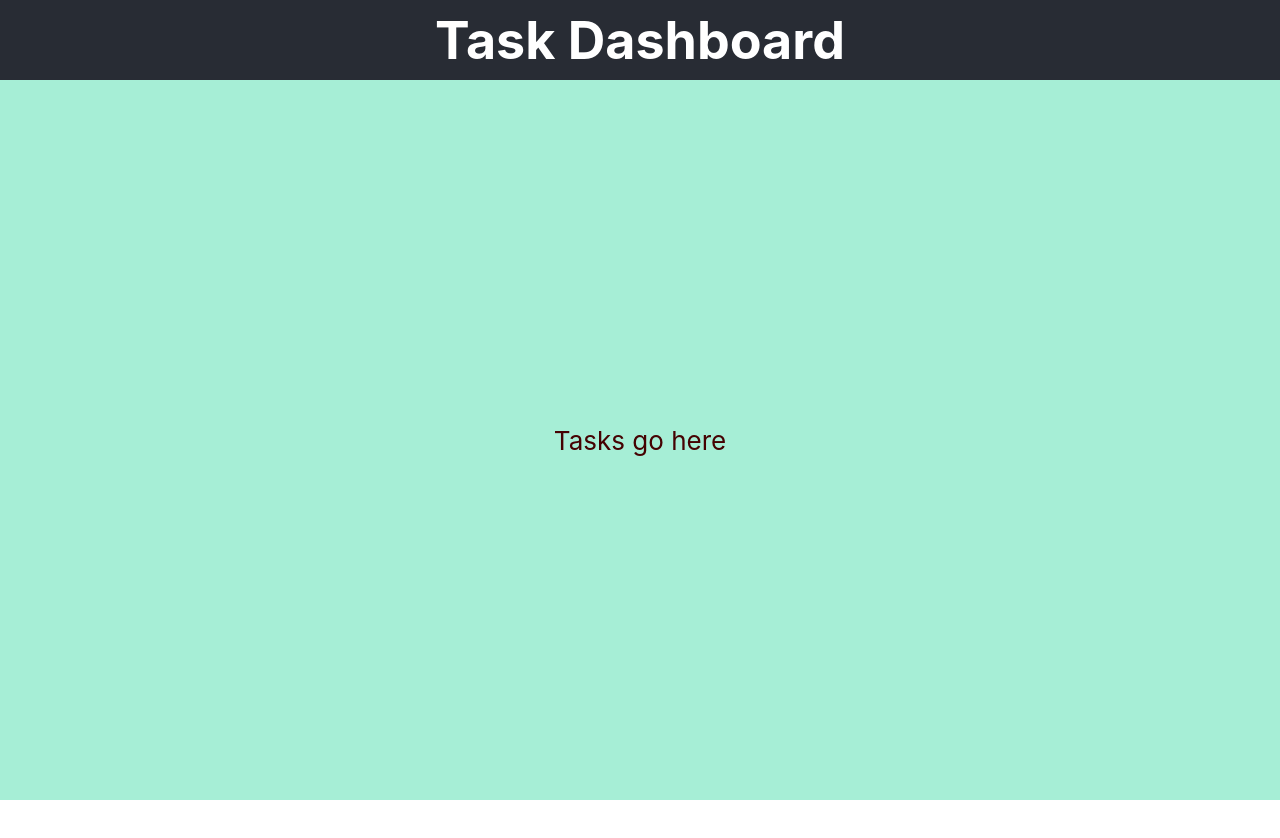
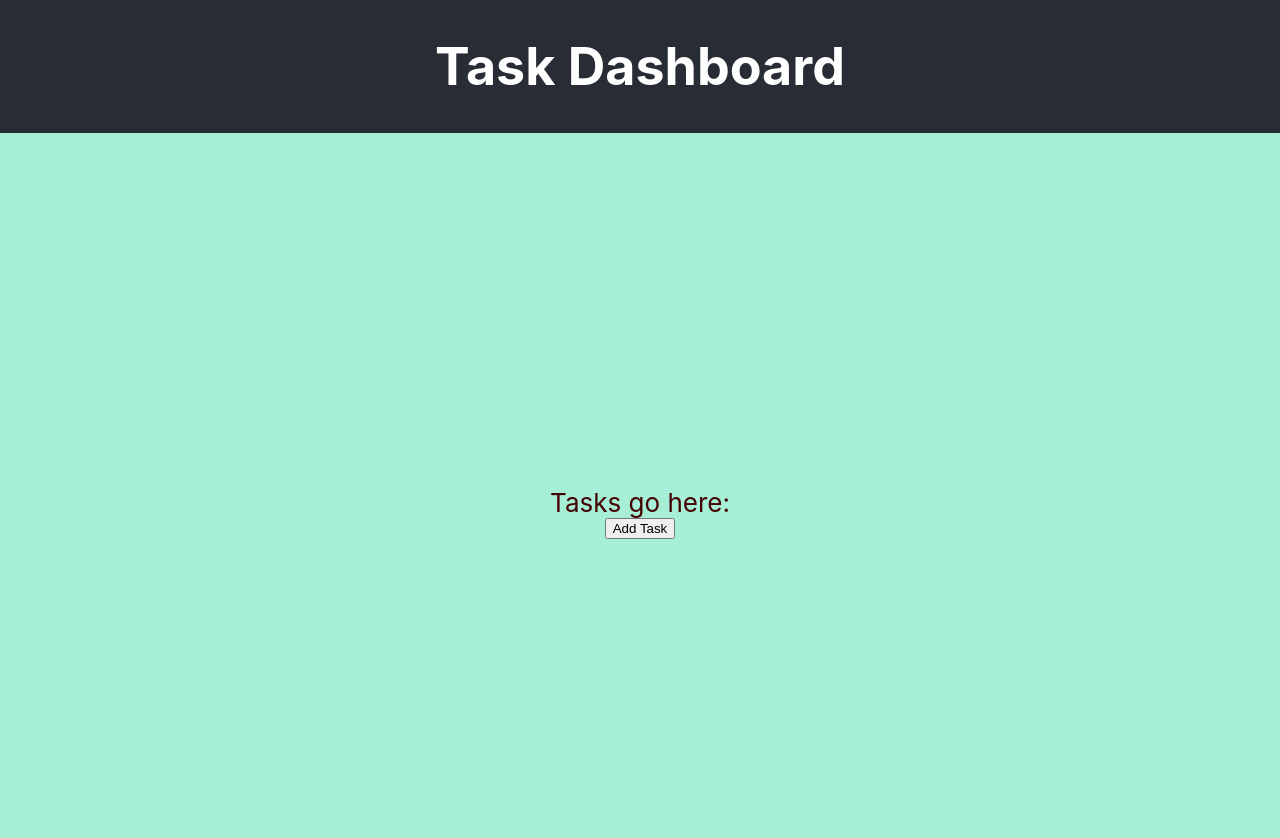
Before and after one commit to HuangYH988/dashboard_elitefit, a React (Create React App) app: page / in a window 1280 px wide. Shown: the top 838 px of the page. Before the commit the page ends 800 px from the top, so only its background shows below. Built offline with nearby package versions, Linux system fonts and the light colour scheme.

Commit message:
added local sotrage and Task.js

```diff
--- a/src/App.css
+++ b/src/App.css
@@ -15,7 +15,7 @@
 
 .App-header {
   background-color: #282c34;
-  height: 10vh;
+  min-height: 5vh;
   display: flex;
   flex-direction: column;
   align-items: center;
@@ -24,7 +24,7 @@
   color: white;
 }
 .App-body{
-  height:90vh;
+  min-height: 95vh;
   background-color: rgb(166, 238, 214);
   display: flex;
   flex-direction: column;
@@ -46,3 +46,11 @@
     transform: rotate(360deg);
   }
 }
+
+.Task{
+  display: inline;
+  border: solid 2px black;
+  border-radius: 10px;
+  padding: 5px;
+  margin: 5px;
+}
--- /dev/null
+++ b/src/Components/Task.js
@@ -0,0 +1,21 @@
+import React from "react";
+
+export function Task(props) {
+  const { taskName, value, onDelete } = props;
+
+  const handleDelete = () => {
+    onDelete(taskName); // Call the onDelete function passed from the parent component
+  };
+
+  return (
+    <div className="Task">
+      <h3>Name: {taskName}</h3>
+      <h5>Description: {value}</h5>
+      <h5>Due date:</h5>
+      <h5>Priority level:</h5>
+      <h5>Assigned to:</h5>
+      <button>Edit Task</button>
+      <button onClick={handleDelete}>Delete Task</button> {/* Attach onClick event */}
+    </div>
+  );
+}
--- a/src/Home.js
+++ b/src/Home.js
@@ -1,14 +1,45 @@
+import React, { useState, useEffect } from "react";
+import { Task } from "./Components/Task";
+
 export function HomePage() {
+  const [taskList, setTaskList] = useState(
+    JSON.parse(localStorage.getItem("taskList")) || []
+  );
+  const [tempCount, setTempCount] = useState(0);
+
+  useEffect(() => {
+    localStorage.setItem("taskList", JSON.stringify(taskList));
+  }, [taskList]);
+
+  const tempAddTask = () => {
+    const newItem = { Name: "Task" + tempCount, otherValue1: tempCount };
+    setTaskList((prevTaskList) => [...prevTaskList, newItem]);
+    setTempCount(tempCount + 1);
+  };
+
+  const deleteTask = (taskNameToDelete) => {
+    setTaskList(prevTaskList =>
+      prevTaskList.filter(task => task.Name !== taskNameToDelete)
+    );
+  };
+
   return (
-
-        <div className="App">
+    <div className="App">
       <header className="App-header">
-      <h1>Task Dashboard</h1>
-
+        <h1>Task Dashboard</h1>
       </header>
-      <body className="App-body">Tasks go here</body>
+      <div className="App-body">
+        Tasks go here:
+        <button onClick={tempAddTask}>Add Task</button>
+        {taskList.map((task, index) => (
+          <Task
+            key={index}
+            taskName={task.Name}
+            value={task.otherValue1}
+            onDelete={deleteTask} // Pass deleteTask function as onDelete prop
+          />
+        ))}
+      </div>
     </div>
-
-
   );
 }
```
